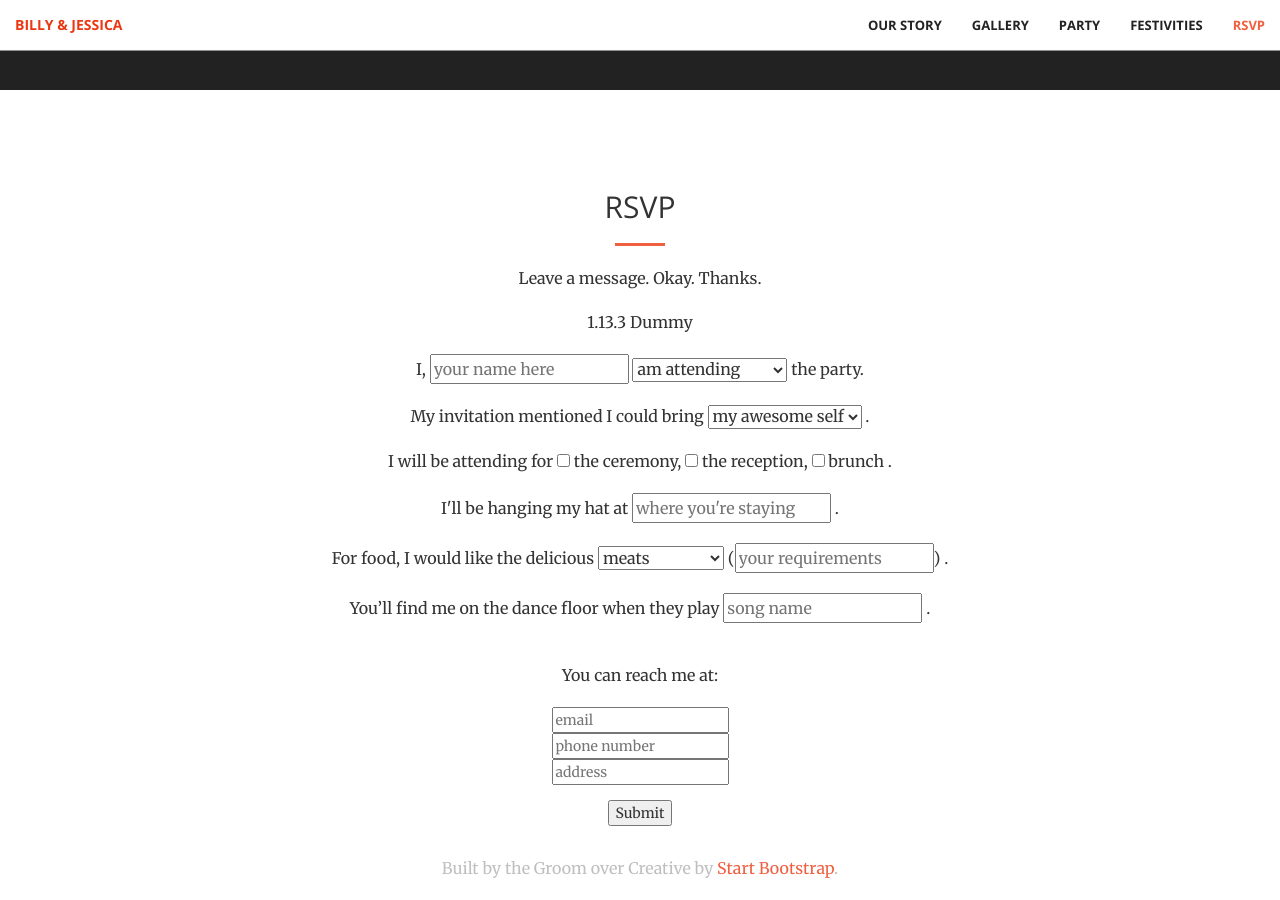
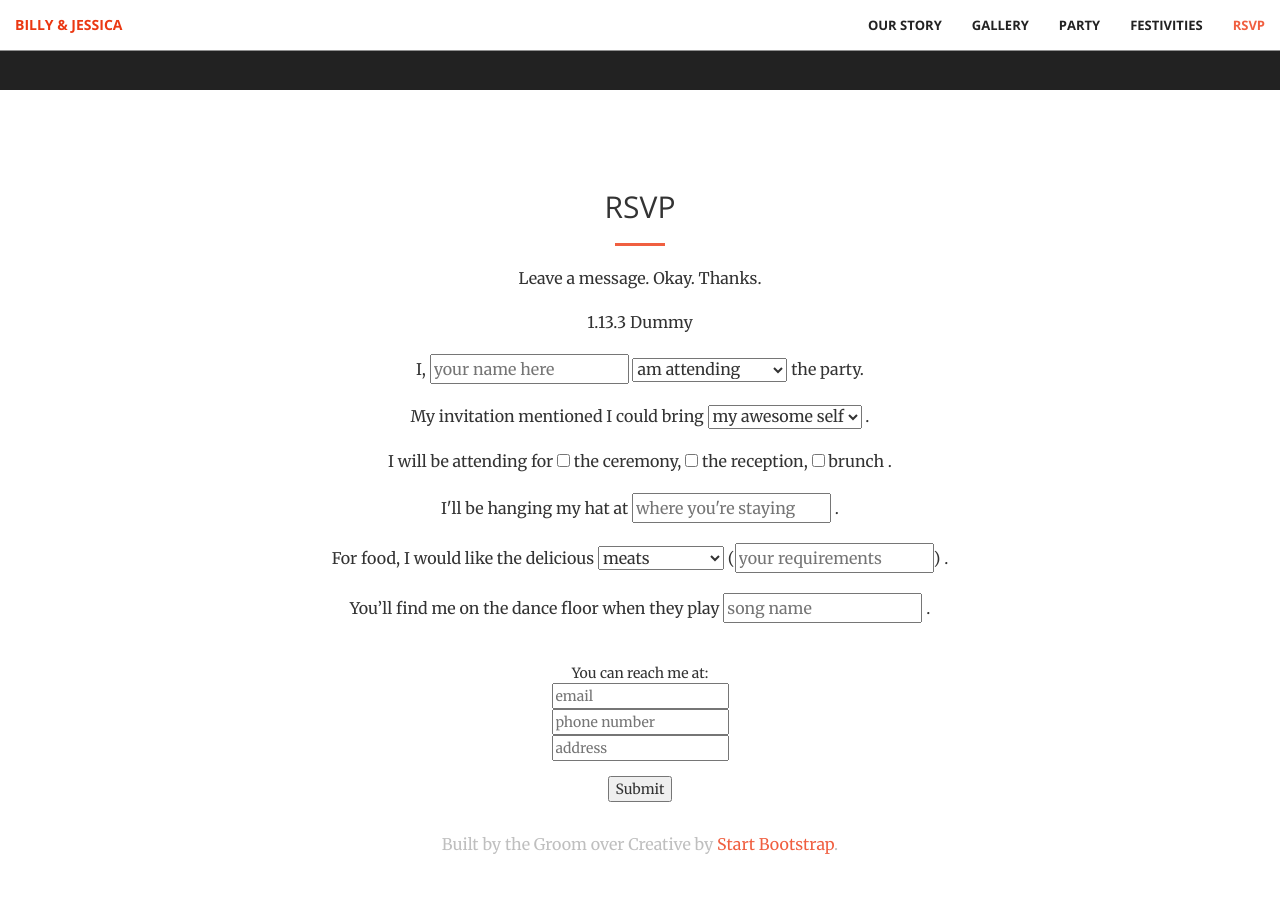
Before and after one commit to notbleh/wed-website, a Jekyll site: the page built from live.html, in a window 1280 px wide and 900 px high, scrolled down 2831 px. Built offline with Jekyll 4.4.1, drawn with Linux system fonts in a browser that asks for light colours; nearby versions of some CDN libraries; after the commit the page ends 3707 px from its top, so only the background shows below that.

Commit message:
Update rsvp1.html

```diff
--- a/_includes/rsvp1.html
+++ b/_includes/rsvp1.html
@@ -8,7 +8,7 @@
                 <div>
                     <!-- form action="https://www.formingo.co/submit/27f31d48-c28a-4b27-9309-5ca7df47b37a" method="POST" -->
                     <form action="#" method="POST" name="rsvpform" id="rsvpform" class="rsvp-form">
-                        <div>
+                        <div class="form-group">
                             <p>1.13.3 Dummy</p>
                             <p>I, <span>
                                 <input type="text" name="name" id="name" placeholder="your name here">
@@ -21,7 +21,7 @@
                         </div>
                         <!-- hide if not attending -->
                         <div>
-                            <div>
+                            <div class="form-group">
                                 <p>My invitation mentioned I could bring
                                 <span>
                                     <select name="guests">
@@ -32,7 +32,7 @@
                                 </span>. </p>
                             <!-- to insert guest names form -->
                             </div>
-                            <div>
+                            <div class="form-group">
                                 <p>I will be attending for
                                 <span>
                                     <input type="checkbox" name="ceremony" value="on"> the ceremony,
@@ -40,13 +40,13 @@
                                     <input type="checkbox" name="brunch" value="on"> brunch
                                 </span>. </p>
                             </div>
-                            <div>
+                            <div class="form-group">
                                 <p>I'll be hanging my hat at
                                 <span>
                                     <input type="text" name="staying_at" id="staying_at" placeholder="where you're staying">
                                 </span>. </p>
                             </div>
-                            <div>
+                            <div class="form-group">
                                 <p>For food, I would like the delicious
                                 <span>
                                     <select name="food">
@@ -57,7 +57,7 @@
                                     &lpar;<input type="text" name="diet" id="diet" placeholder="your requirements">&rpar;
                                 </span>. </p>
                             </div>
-                            <div>
+                            <div class="form-group">
                                 <p>You’ll find me on the dance floor when they play
                                 <span>
                                     <input type="text" name="songs" id="songs" placeholder="song name">
@@ -66,8 +66,8 @@
                         </div>
                         <!-- finish hiding -->
                         <br>
-                        <div>
-                            <p>You can reach me at: </p>
+                        <div class="form-group">
+                            You can reach me at: <br>
                             <input type="text" name="email" id="email" placeholder="email"> <br>
                             <input type="text" name="phone_no" id="phone_no" placeholder="phone number"> <br>
                             <input type="text" name="address" id="address" placeholder="address">
```
